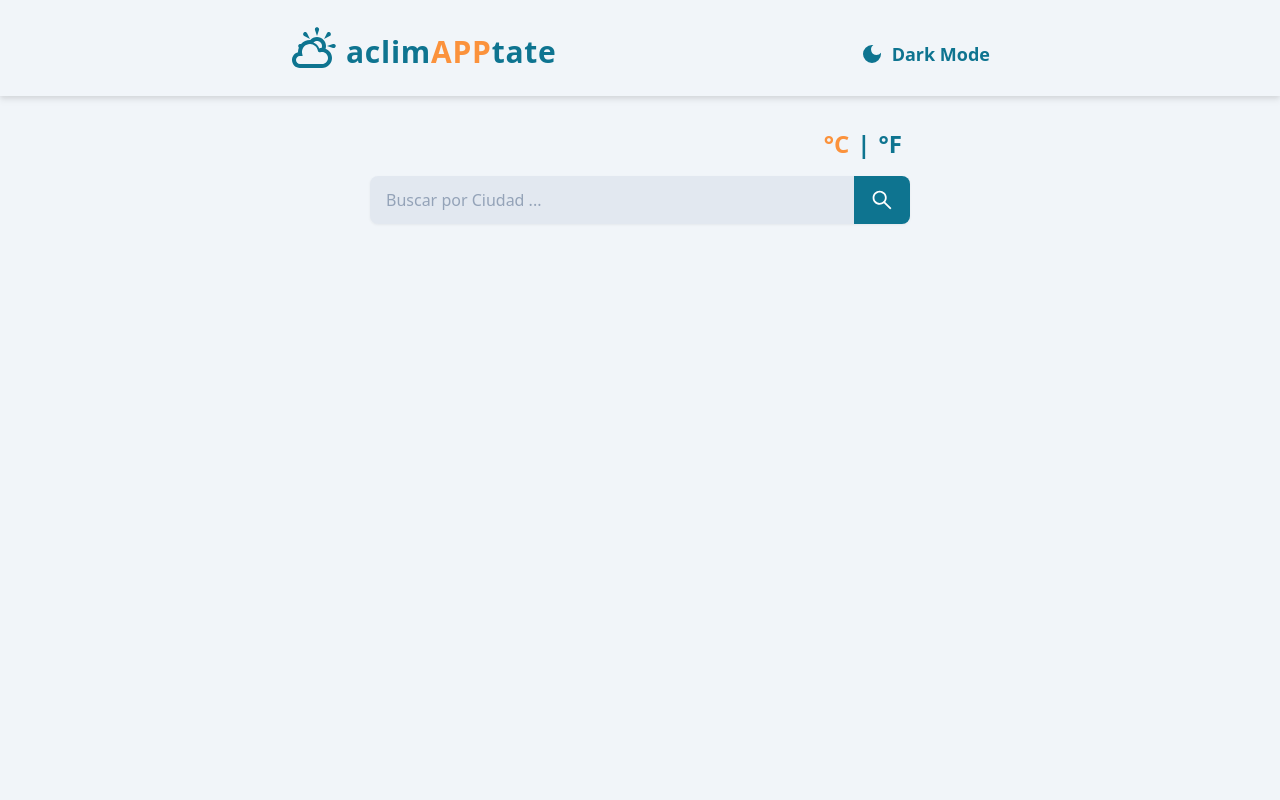
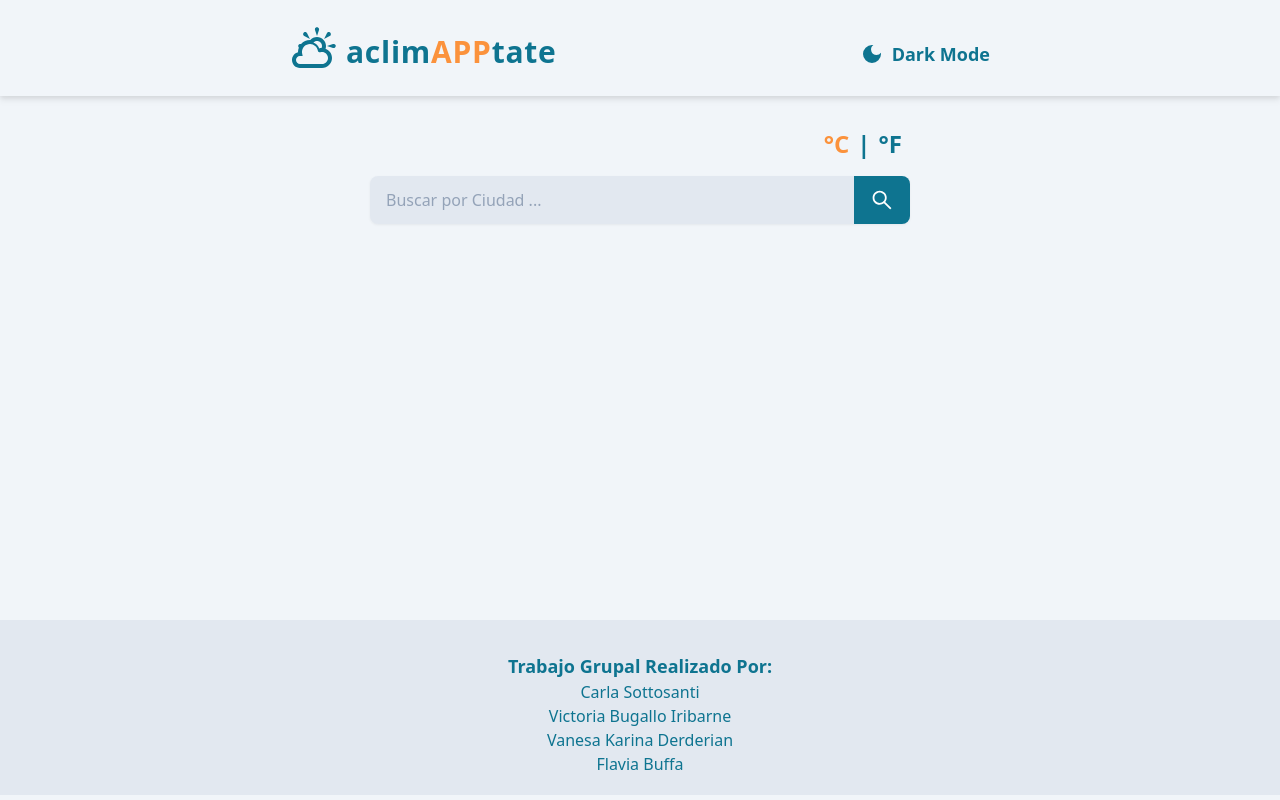
Before and after one commit to iamcgs/weather-app-codo-a-codo, a React (Create React App) app: page / in a window 1280 px wide. Built offline with nearby package versions, Linux system fonts and the light colour scheme; the HTML template or start-up script is replaced by a standard one.

Commit message:
footer added

```diff
--- a/src/App.js
+++ b/src/App.js
@@ -1,4 +1,5 @@
 import { useState } from 'react';
+import Footer from './components/Footer';
 import Metric from './components/Metric';
 import Navbar from './components/Navbar';
 import SearchCity from './components/SearchCity';
@@ -52,7 +53,7 @@ function App() {
   return (
     <>
       <Navbar />
-      <main className="mx-auto mt-8 mb-24 max-w-[500px] px-10 sm:max-w-[700px] sm:px-20">
+      <main className="mx-auto mt-8 mb-8 max-w-[500px] px-10 sm:max-w-[700px] sm:px-20">
         <Metric metric={metric} setMetric={setMetric} />
         <SearchCity
           setCity={setCity}
@@ -64,6 +65,7 @@ function App() {
         />
         <WeatherInfo weatherData={weatherData} metric={metric} />
       </main>
+      <Footer />
     </>
   );
 }
--- /dev/null
+++ b/src/components/Footer.jsx
@@ -0,0 +1,51 @@
+import React from 'react';
+
+function Footer() {
+  return (
+    <footer className="h-[175px] w-full bg-slate-200 py-8 dark:bg-slate-800">
+      <div className="text-center  text-cyan-700 dark:text-white">
+        <p className="text-lg font-semibold ">Trabajo Grupal Realizado Por:</p>
+        <ul>
+          <li className="transition-all duration-200 ease-in-out hover:text-orange-400">
+            <a
+              href="https://www.linkedin.com/in/carla-sottosanti/"
+              target="_blank"
+              rel="noreferrer"
+            >
+              Carla Sottosanti
+            </a>
+          </li>
+          <li className="transition-all duration-200 ease-in-out hover:text-orange-400">
+            <a
+              href="https://www.linkedin.com/in/victoria-bugallo-iribarne/"
+              target="_blank"
+              rel="noreferrer"
+            >
+              Victoria Bugallo Iribarne
+            </a>
+          </li>
+          <li className="transition-all duration-200 ease-in-out hover:text-orange-400">
+            <a
+              href="https://www.linkedin.com/in/vanesa-karina-derderian-6772b6246/"
+              target="_blank"
+              rel="noreferrer"
+            >
+              Vanesa Karina Derderian
+            </a>
+          </li>
+          <li className="transition-all duration-200 ease-in-out hover:text-orange-400">
+            <a
+              href="https://www.linkedin.com/in/flavia-buffa/"
+              target="_blank"
+              rel="noreferrer"
+            >
+              Flavia Buffa
+            </a>
+          </li>
+        </ul>
+      </div>
+    </footer>
+  );
+}
+
+export default Footer;
--- a/src/index.css
+++ b/src/index.css
@@ -11,3 +11,7 @@
     @apply flex flex-row-reverse justify-between rounded-md bg-cyan-400/30 py-3 px-6 font-semibold text-cyan-100 drop-shadow-md dark:bg-slate-500/20 dark:text-slate-300 sm:flex-col sm:items-center sm:bg-cyan-400/0 sm:font-bold sm:drop-shadow-none sm:dark:bg-slate-500/0 md:text-lg;
   }
 }
+
+main {
+  min-height: calc(100vh - 340px);
+}
```
